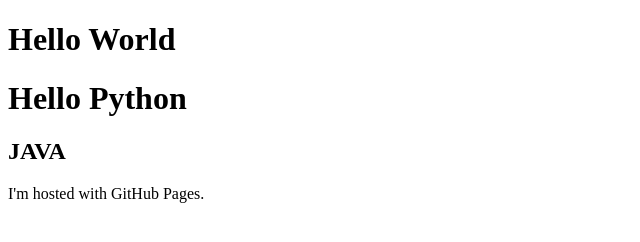
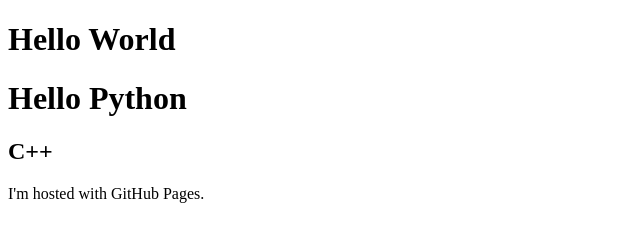
Before and after one commit to Conjure1/Github1110407, a plain HTML site: page 新增html/index.html in a window 1280 px wide. Shown: the full height of the page, 0-640 px from the left. Drawn offline with Linux system fonts and the light colour scheme.

Commit message:
新增html5

```diff
--- a/新增html/index.html
+++ b/新增html/index.html
@@ -3,7 +3,7 @@
 <body>
 <h1>Hello World</h1>
 <h1>Hello Python</h1>
-<h2>JAVA</h2>
+<h2>C++</h2>
 <p>I'm hosted with GitHub Pages.</p>
 </body>
 </html>
```
